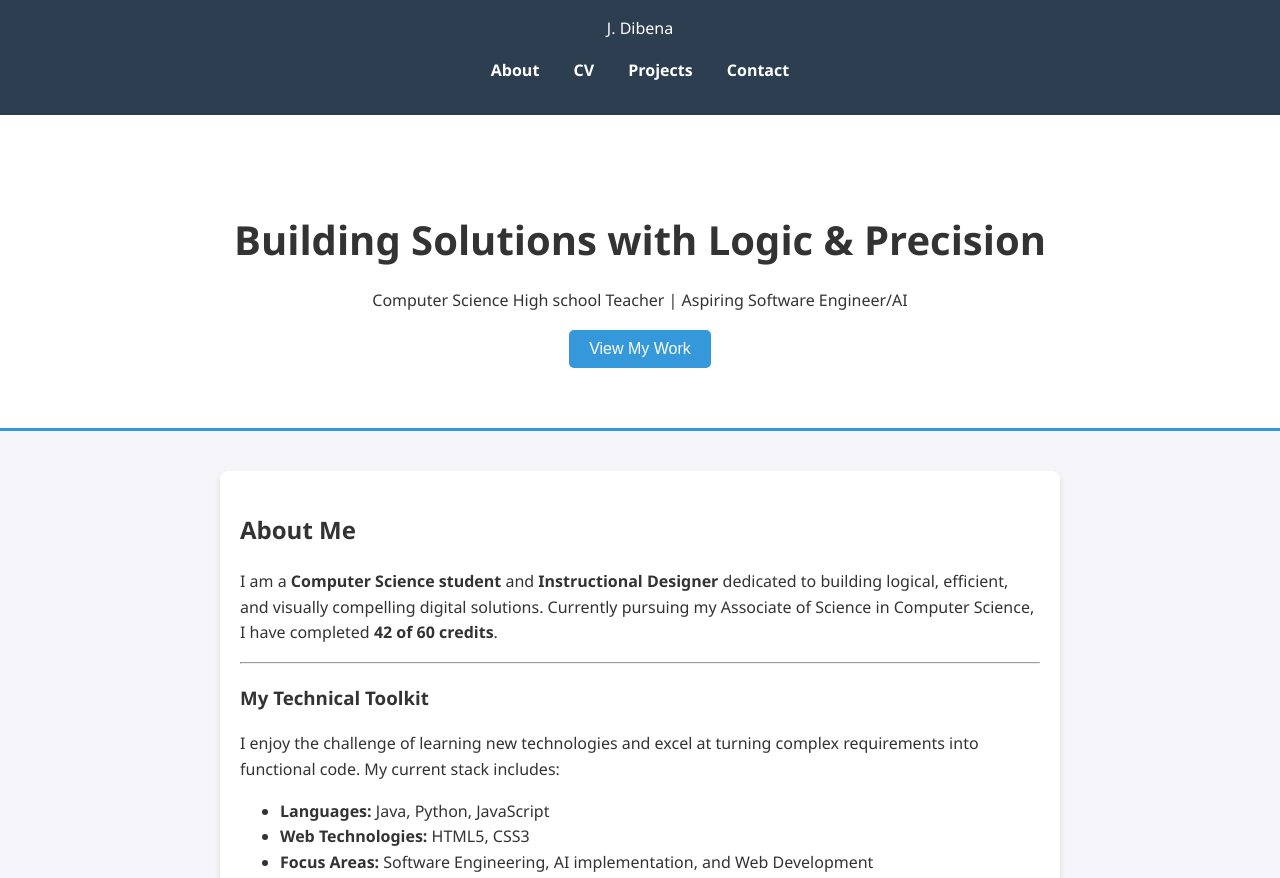
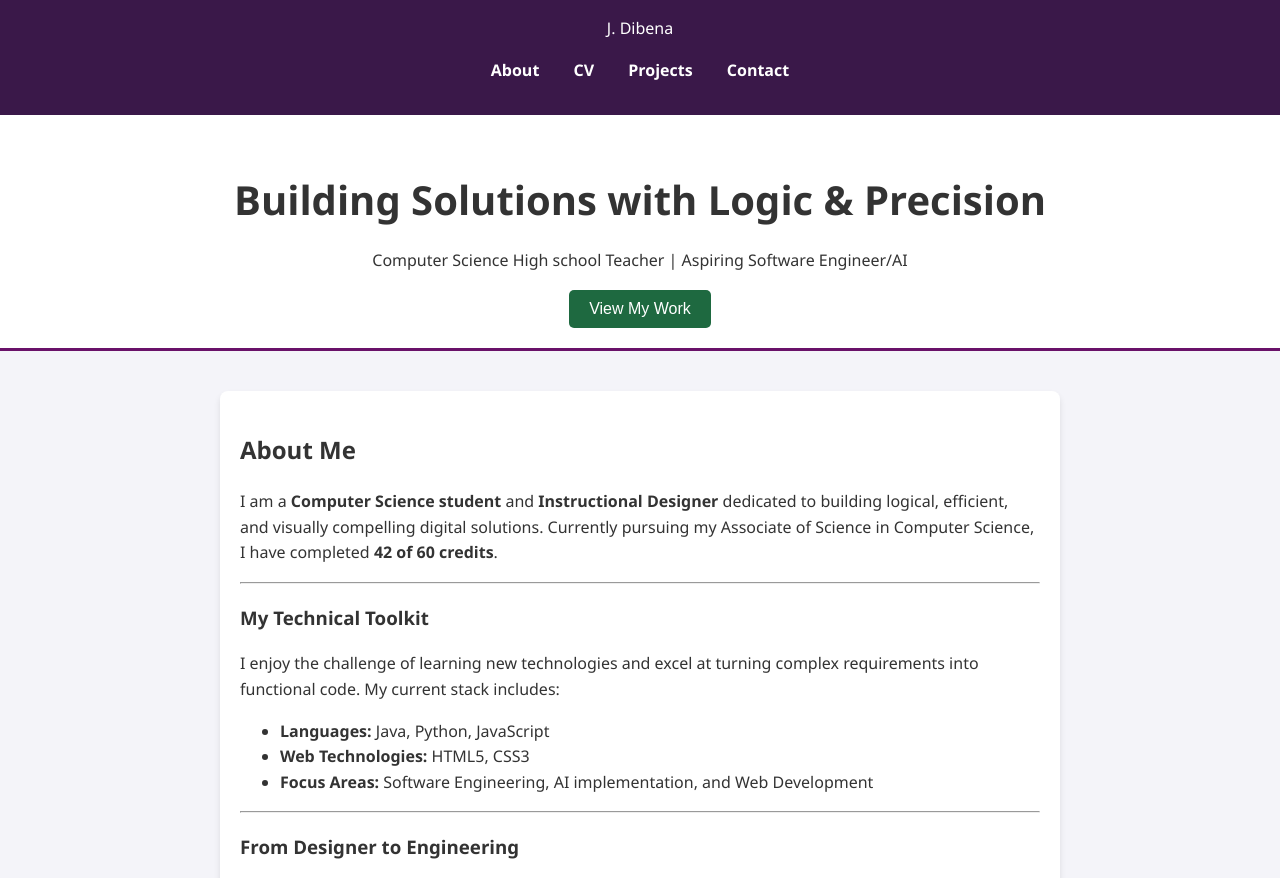
Before and after one commit to realjewo12/JDibena-site, a website: page index.html in a window 1280 px wide. Shown: the top 878 px of the page. Drawn offline with Linux system fonts and the light colour scheme.

Commit message:
feat: complete landing page skeleton and styling

```diff
--- a/style.css
+++ b/style.css
@@ -8,7 +8,7 @@
 }
 
 header {
-    background: #2c3e50;
+    background: #2d093dee;
     color: #fff;
     padding: 1rem 0;
     text-align: center;
@@ -33,9 +33,9 @@
 /* Hero Section */
 #hero {
     background: #fff;
-    padding: 60px 20px;
+    padding: 20px 20px;
     text-align: center;
-    border-bottom: 3px solid #3498db;
+    border-bottom: 3px solid #691169;
 }
 
 #hero h1 {
@@ -55,7 +55,7 @@
 
 /* Button Styling */
 button {
-    background: #3498db;
+    background: #1e6940;
     color: #fff;
     padding: 10px 20px;
     border: none;
@@ -65,5 +65,5 @@
 }
 
 button:hover {
-    background: #2980b9;
+    background: #2f8f2f;
 }
```
